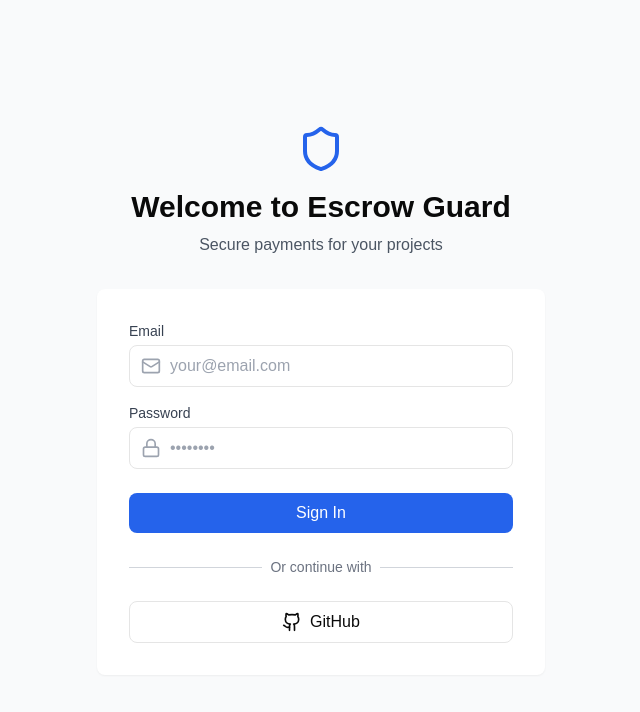
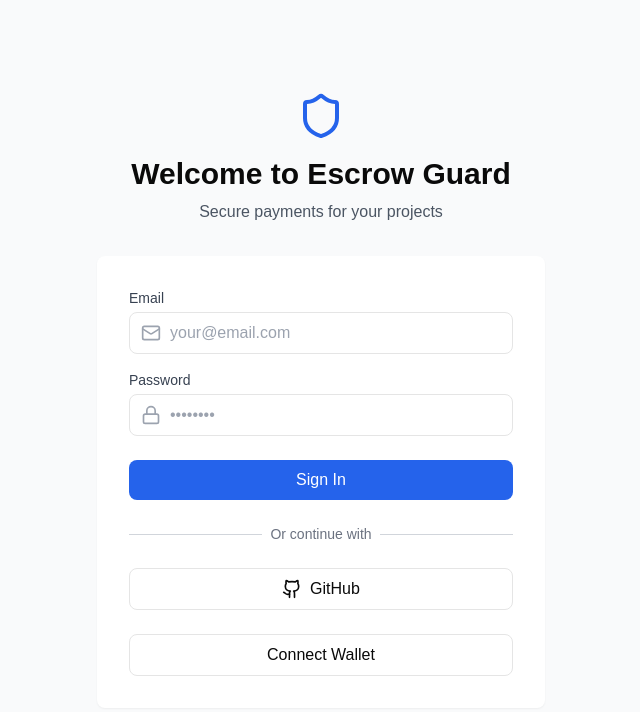
Before and after one commit to KibokoDao-Africa/BlockChainEscrow, a Next.js app: page / in a window 1280 px wide. Shown: the top 712 px of the page, without its empty margins (319-959 px from the left). Built offline with nearby package versions, Linux system fonts and the light colour scheme.

Commit message:
Added Connect Wallet Funtionality

```diff
--- a/app/login/Loginscreen.jsx
+++ b/app/login/Loginscreen.jsx
@@ -1,11 +1,54 @@
-"use client"
+"use client";
 
 import { Shield, Mail, Lock, Github } from "lucide-react";
-import React from 'react'
-import Link from "next/link"
+import React, { useState } from "react";
+import Link from "next/link";
+import { Web3Provider } from "@ethersproject/providers";
 
+const WalletConnect = ({ onWalletConnected }) => {
+  const [walletAddress, setWalletAddress] = useState(null);
+
+  const connectWallet = async () => {
+    if (window.ethereum) {
+      try {
+        const provider = new Web3Provider(window.ethereum);
+        await provider.send("eth_requestAccounts", []);
+        const signer = provider.getSigner();
+        const address = await signer.getAddress();
+        setWalletAddress(address);
+
+        if (onWalletConnected) {
+          onWalletConnected(address);
+        }
+      } catch (err) {
+        console.error("Error connecting wallet:", err);
+      }
+    } else {
+      alert("Please install MetaMask or another wallet extension.");
+    }
+  };
+
+  const truncateAddress = (address) => {
+    return address
+      ? `${address.slice(0, 6)}...${address.slice(-4)}`
+      : "Address not available";
+  };
+
+  return (
+    <button
+      className="w-full flex items-center justify-center gap-2 border py-2 px-4 rounded-lg hover:bg-gray-50"
+      onClick={connectWallet}
+    >
+      {walletAddress ? truncateAddress(walletAddress) : "Connect Wallet"}
+    </button>
+  );
+};
 
 const Loginscreen = () => {
+  const handleWalletConnected = (address) => {
+    console.log("Wallet connected:", address);
+  };
+
   return (
     <div className="w-full min-h-screen bg-gray-50 flex flex-col items-center justify-center p-4">
       <div className="w-full max-w-md space-y-8">
@@ -14,9 +57,7 @@
             <Shield className="h-12 w-12 text-blue-600" />
           </div>
           <h2 className="mt-4 text-3xl font-bold">Welcome to Escrow Guard</h2>
-          <p className="mt-2 text-gray-600">
-            Secure payments for your projects
-          </p>
+          <p className="mt-2 text-gray-600">Secure payments for your projects</p>
         </div>
         <div className="bg-white p-8 rounded-lg shadow-sm space-y-6">
           <div className="space-y-4">
@@ -47,12 +88,8 @@
               </div>
             </div>
           </div>
-          <button
-
-            className="w-full bg-blue-600 text-white py-2 px-4 rounded-lg hover:bg-blue-700"
-          >
+          <button className="w-full bg-blue-600 text-white py-2 px-4 rounded-lg hover:bg-blue-700">
             <Link href="/project-creation">Sign In</Link>
-
           </button>
           <div className="relative">
             <div className="absolute inset-0 flex items-center">
@@ -68,10 +105,11 @@
             <Github className="h-5 w-5" />
             GitHub
           </button>
+          <WalletConnect onWalletConnected={handleWalletConnected} />
         </div>
       </div>
     </div>
-  )
-}
+  );
+};
 
-export default Loginscreen
+export default Loginscreen;
--- /dev/null
+++ b/components/walletconnect.jsx
@@ -0,0 +1,51 @@
+import React, { useState } from "react";
+import { ethers } from "ethers";
+
+const WalletConnect = ({ onWalletConnected }) => {
+  const [walletAddress, setWalletAddress] = useState(null);
+
+  const connectWallet = async () => {
+    if (window.ethereum) {
+      try {
+        const provider = new ethers.providers.Web3Provider(window.ethereum);
+        await provider.send("eth_requestAccounts", []);
+        const signer = provider.getSigner();
+        const address = await signer.getAddress();
+        setWalletAddress(address);
+
+        // Callback to parent component if provided
+        if (onWalletConnected) {
+          onWalletConnected(address);
+        }
+      } catch (err) {
+        console.error("Error connecting wallet:", err);
+      }
+    } else {
+      alert("Please install MetaMask or another wallet extension.");
+    }
+  };
+
+  const truncateAddress = (address) => {
+    return address
+      ? `${address.slice(0, 6)}...${address.slice(-4)}`
+      : "Address not available";
+  };
+
+  return (
+    <div className="wallet-connect">
+      <button
+        className="bg-primary text-white px-4 py-2 rounded-md hover:bg-primary/90 transition"
+        onClick={connectWallet}
+      >
+        {walletAddress ? truncateAddress(walletAddress) : "Connect Wallet"}
+      </button>
+      {walletAddress && (
+        <p className="mt-2 text-sm text-gray-600">
+          Connected Address: {truncateAddress(walletAddress)}
+        </p>
+      )}
+    </div>
+  );
+};
+
+export default WalletConnect;
--- a/package.json
+++ b/package.json
@@ -9,12 +9,14 @@
     "lint": "next lint"
   },
   "dependencies": {
+    "@ethersproject/providers": "^5.7.2",
     "@radix-ui/react-label": "^2.1.1",
     "@radix-ui/react-progress": "^1.1.1",
     "@radix-ui/react-slot": "^1.1.1",
     "class-variance-authority": "^0.7.1",
     "clsx": "^2.1.1",
     "date-fns": "^4.1.0",
+    "ethers": "^6.13.5",
     "lucide-react": "^0.471.1",
     "next": "15.1.4",
     "react": "^19.0.0",
```
Also changed, not shown: 2 other files (tests, documents, lock files or other folders).
